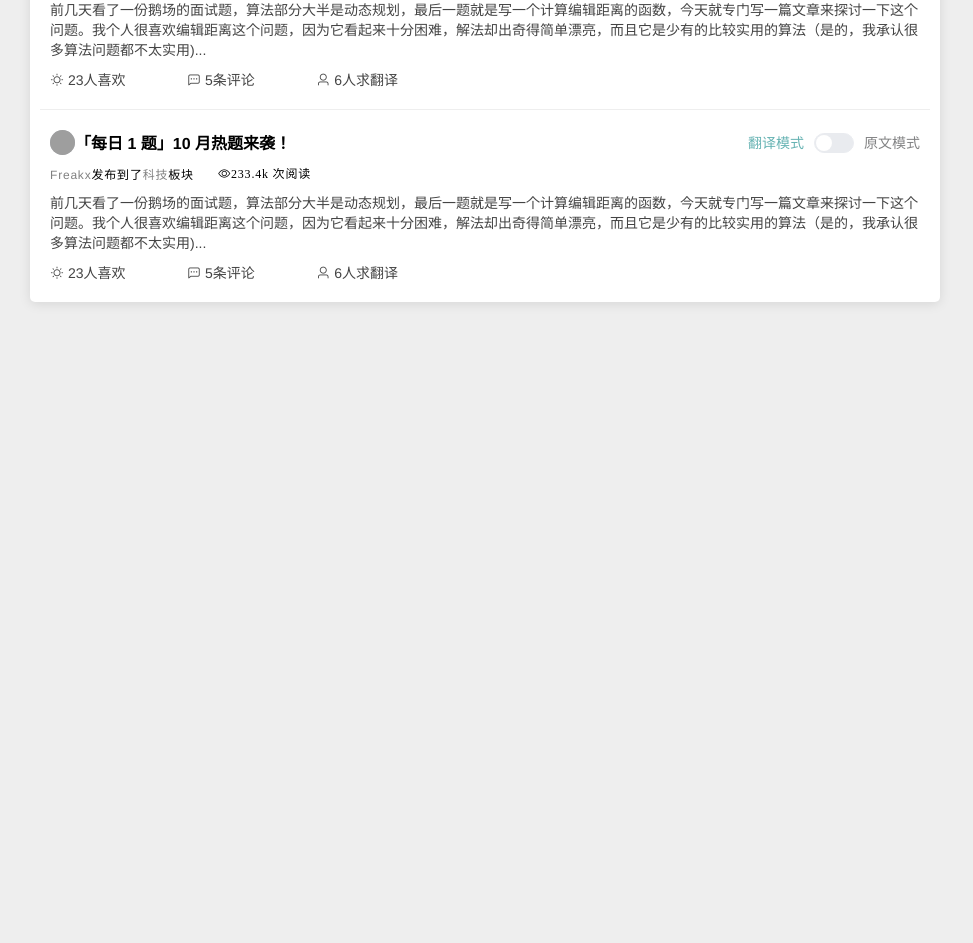
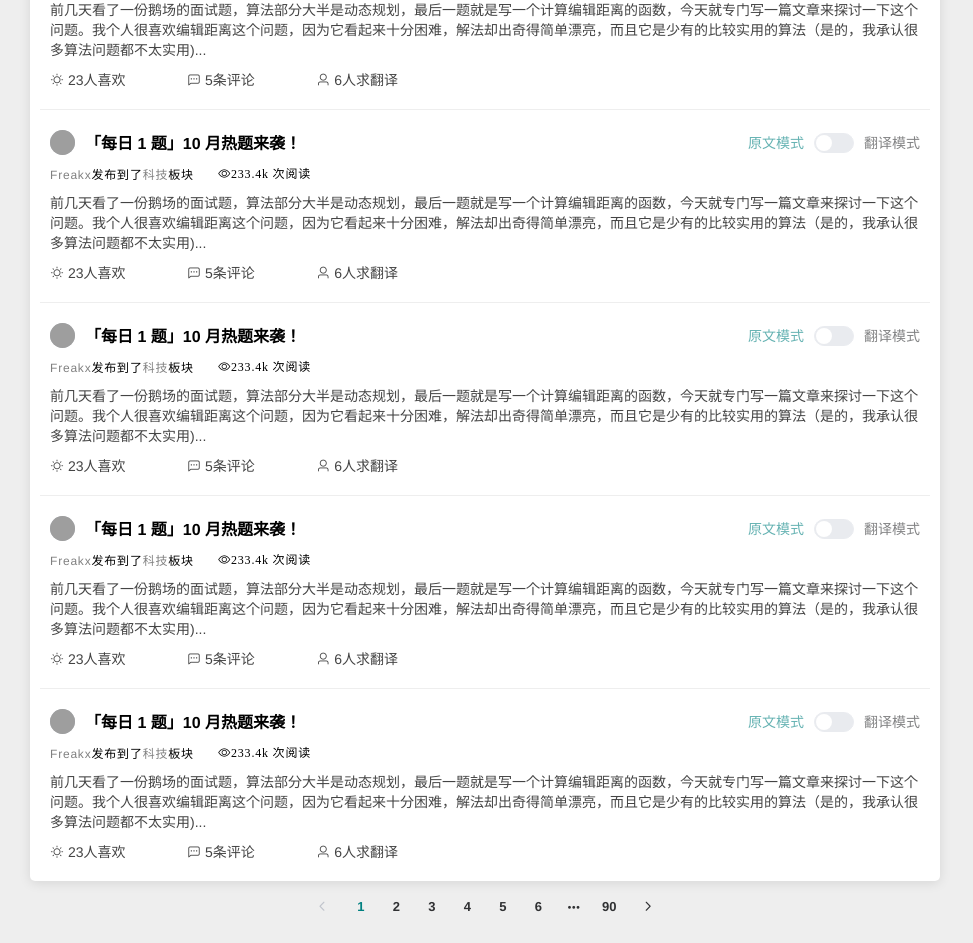
Before and after one commit to Freg-x/yunyi-frontEnd, a Vue app: page /#/news in a window 1280 px wide. Shown: the part 300-1243 px from the top of the page, without its empty margins (0-973 px from the left). Before the commit the page ends 800 px from the top, so only its background shows below. Built offline with nearby package versions, Linux system fonts and the light colour scheme; grey boxes are pictures that could not be loaded.

Commit message:
切切图，增加移动端判断

```diff
--- a/src/App.vue
+++ b/src/App.vue
@@ -1,8 +1,8 @@
 <template>
   <div id="app">
 
-    <el-container>
-      <el-header height = "35px">
+    <el-container >
+      <el-header height = "35px" v-if="!isMobile">
         <el-row align="middle" type="flex">
 
           <!--左半部分banner-->
@@ -88,6 +88,7 @@ export default {
   name: 'app',
   data(){
     return{
+      isMobile:true,
       rightOffset:14,
       sections:[
         {
@@ -152,10 +153,21 @@ export default {
   methods:{
     sendRegisterRequest:function(){
       alert("等待域名备案中。。。");
+    },
+    _isMobile:function() {
+      let flag = navigator.userAgent.match(/(phone|pad|pod|iPhone|iPod|ios|iPad|Android|Mobile|BlackBerry|IEMobile|MQQBrowser|JUC|Fennec|wOSBrowser|BrowserNG|WebOS|Symbian|Windows Phone)/i)
+      return flag;
     }
   },
 
   components: {
+  },
+
+created:function(){
+      this.isMobile = this._isMobile();
+      if(this.isMobile){
+        this.$router.push({name:'mobile'});
+      }
   }
 }
 </script>
--- /dev/null
+++ b/src/components/common/mobile.vue
@@ -0,0 +1,43 @@
+<template>
+  <div id="mobile">
+      <br>
+      <br>
+      <br>
+      <div>当前版本尚未支持移动端</div>
+      <br>
+      <div>请使用pc浏览器访问</div>
+
+      <div class="imgArea">
+          <img src="../../assets/logo-tb.png" alt="logo" style="width:450px;height:300px">
+      </div>
+
+  </div>
+</template>
+
+<script>
+
+export default {
+  name: 'mobile',
+  data(){
+      return {
+      }
+  }
+}
+
+</script>
+
+<style>
+#mobile {
+  font-family: 'Avenir', Helvetica, Arial, sans-serif;
+  -webkit-font-smoothing: antialiased;
+  -moz-osx-font-smoothing: grayscale;
+  text-align: center;
+  color: #2c3e50;
+}
+
+.imgArea{
+    display: flex;
+    justify-content: center;
+}
+
+</style>
--- a/src/components/news/newsMain.vue
+++ b/src/components/news/newsMain.vue
@@ -1,5 +1,7 @@
 <template>
   <div id="newsMain">
+
+      <!--类别选择器-->
       <el-row>
           <el-col
           :span="4"
@@ -25,6 +27,7 @@
 
       </el-row>
 
+    <!--查询和模式选择器-->
       <el-row>
           <el-col :span="14">
             <el-menu
@@ -62,6 +65,7 @@
           </el-col>
       </el-row>
 
+        <!--所有新闻的列表-->
       <div class="allNews">
         <div
         class="newsCell"
@@ -72,13 +76,14 @@
             <div class="firstLine">
                 <div class="left">
                     <el-avatar :size="25" :src="news.writerAvatar"></el-avatar>
-                    <div class="newsTitle">{{news.title}}</div>
+                    <div class="newsTitle" @click="handleNewsClick(news.newsId)">{{news.curMode == 0?news.title:news.transTitle}}</div>
                 </div>
                 <el-switch
                 v-model="news.curMode"
-                active-text="原文模式"
-                inactive-text="翻译模式"
+                active-text="翻译模式"
+                inactive-text="原文模式"
                 :disabled="!news.hasTrans"
+                :title="news.switchTitle"
                 >
                 </el-switch>
             </div>
@@ -92,7 +97,7 @@
             </div>
 
             <div class="thirdLine">
-                {{news.summary+"..."}}
+                {{news.curMode==0?news.summary+"...":news.transSummary+"..."}}
             </div>
             <div class="lastLine">
                 <div>
@@ -111,6 +116,13 @@
 
         </div>
       </div>
+
+    <el-pagination
+    id="newsPagination"
+    layout="prev, pager, next"
+    :total="newsPageCount"
+    @current-change="handleCurrentPageChange"
+    ></el-pagination>
 
 
   </div>
@@ -165,36 +177,97 @@ export default {
           displayMode:"1",
 
           newsList:[
-              {
+              {   newsId:"1",
                   title:"「每日 1 题」9 月热题来袭！",
+                  transTitle:" 原文的翻译原文的翻译原文的翻译",
                   writerAvatar:"https://cube.elemecdn.com/3/7c/3ea6beec64369c2642b92c6726f1epng.png",
                   writerName:"Freakx",
                   genre:"科技",
                   viewNum:"16.4k",
                   hasTrans:true,
+                  switchTitle:"显示最高赞翻译",
                   curMode:0,
                   likeNum:23,
                   commentNum:5,
                   transRequestNum:6,
                   summary:"前几天看了一份鹅场的面试题，算法部分大半是动态规划，最后一题就是写一个计算编辑距离的函数，今天就专门写一篇文章来探讨一下这个问题。我个人很喜欢编辑距离这个问题，因为它看起来十分困难，解法却出奇得简单漂亮，而且它是少有的比较实用的算法（是的，我承认很多算法问题都不太实用)",
+                  transSummary:"原文的翻译原文的翻译原文的翻译原文的翻译原文的翻译原文的翻译原文的翻译原文的翻译原文的翻译原文的翻译原文的翻译原文的翻译"
               },
               {
+                  newsId:"2",
                   title:"「每日 1 题」10 月热题来袭！",
+                  transTitle:"",
                   writerAvatar:"https://cube.elemecdn.com/3/7c/3ea6beec64369c2642b92c6726f1epng.png",
                   writerName:"Freakx",
                   genre:"科技",
                   viewNum:"233.4k",
                   hasTrans:false,
+                  switchTitle:"该文章目前没有翻译",
                   curMode:0,
                   likeNum:23,
                   commentNum:5,
                   transRequestNum:6,
                   summary:"前几天看了一份鹅场的面试题，算法部分大半是动态规划，最后一题就是写一个计算编辑距离的函数，今天就专门写一篇文章来探讨一下这个问题。我个人很喜欢编辑距离这个问题，因为它看起来十分困难，解法却出奇得简单漂亮，而且它是少有的比较实用的算法（是的，我承认很多算法问题都不太实用)",
+                  transSummary:""
+              },
+              {
+                  newsId:"3",
+                  title:"「每日 1 题」10 月热题来袭！",
+                  transTitle:"",
+                  writerAvatar:"https://cube.elemecdn.com/3/7c/3ea6beec64369c2642b92c6726f1epng.png",
+                  writerName:"Freakx",
+                  genre:"科技",
+                  viewNum:"233.4k",
+                  hasTrans:false,
+                  switchTitle:"该文章目前没有翻译",
+                  curMode:0,
+                  likeNum:23,
+                  commentNum:5,
+                  transRequestNum:6,
+                  summary:"前几天看了一份鹅场的面试题，算法部分大半是动态规划，最后一题就是写一个计算编辑距离的函数，今天就专门写一篇文章来探讨一下这个问题。我个人很喜欢编辑距离这个问题，因为它看起来十分困难，解法却出奇得简单漂亮，而且它是少有的比较实用的算法（是的，我承认很多算法问题都不太实用)",
+                  transSummary:""
+              },
+              {
+                  newsId:"4",
+                  title:"「每日 1 题」10 月热题来袭！",
+                  transTitle:"",
+                  writerAvatar:"https://cube.elemecdn.com/3/7c/3ea6beec64369c2642b92c6726f1epng.png",
+                  writerName:"Freakx",
+                  genre:"科技",
+                  viewNum:"233.4k",
+                  hasTrans:false,
+                  switchTitle:"该文章目前没有翻译",
+                  curMode:0,
+                  likeNum:23,
+                  commentNum:5,
+                  transRequestNum:6,
+                  summary:"前几天看了一份鹅场的面试题，算法部分大半是动态规划，最后一题就是写一个计算编辑距离的函数，今天就专门写一篇文章来探讨一下这个问题。我个人很喜欢编辑距离这个问题，因为它看起来十分困难，解法却出奇得简单漂亮，而且它是少有的比较实用的算法（是的，我承认很多算法问题都不太实用)",
+                  transSummary:""
+              },
+              {
+                  newsId:"5",
+                  title:"「每日 1 题」10 月热题来袭！",
+                  transTitle:"",
+                  writerAvatar:"https://cube.elemecdn.com/3/7c/3ea6beec64369c2642b92c6726f1epng.png",
+                  writerName:"Freakx",
+                  genre:"科技",
+                  viewNum:"233.4k",
+                  hasTrans:false,
+                  switchTitle:"该文章目前没有翻译",
+                  curMode:0,
+                  likeNum:23,
+                  commentNum:5,
+                  transRequestNum:6,
+                  summary:"前几天看了一份鹅场的面试题，算法部分大半是动态规划，最后一题就是写一个计算编辑距离的函数，今天就专门写一篇文章来探讨一下这个问题。我个人很喜欢编辑距离这个问题，因为它看起来十分困难，解法却出奇得简单漂亮，而且它是少有的比较实用的算法（是的，我承认很多算法问题都不太实用)",
+                  transSummary:""
               }
-          ]
+          ],
+
+          newsPageCount:900
       }
   },
   computed:{
+
   },
   components:{
   },
@@ -210,7 +283,15 @@ export default {
 
           console.log(key);
 
+      },
+
+      handleNewsClick:function(_newsId){
+          this.$router.push({name:'singleNews',params:{newsId:_newsId}});
+      },
+      handleCurrentPageChange(newPage){
+          console.log(newPage);
       }
+
   }
 }
 
@@ -225,11 +306,11 @@ export default {
   color: #909399;
 }
 
-.genreSelect{
+#newsMain .genreSelect{
     color:#303133;
 }
 
-.genreWrapper{
+#newsMain .genreWrapper{
     background-color: white;
     height: 70px;
     font-size: 14px;
@@ -244,15 +325,15 @@ export default {
     transition:0.2s;
 }
 
-.genreWrapper:hover{
+#newsMain .genreWrapper:hover{
     cursor: pointer;
 }
 
-#modeChangeMenu{
+#newsMain #modeChangeMenu{
     margin:10px 10px;
 }
 
-#newsSearchInput{
+#newsMain #newsSearchInput{
     border:none;
     border-radius: 0px;
     margin-top:31px;
@@ -263,19 +344,19 @@ export default {
     background-color: #EEEEEE;
 }
 
-#newsSearchInput:focus{
+#newsMain #newsSearchInput:focus{
     border-bottom:1px solid #909399;
 }
 
-.newsSearchIcon{
+#newsMain .newsSearchIcon{
     margin-top:45px;
 }
 
-.newsSearchIcon:hover{
+ #newsMain .newsSearchIcon:hover{
     cursor: pointer;
 }
 
-#sortMethod{
+#newsMain #sortMethod{
     font-size: 12px;
     border:none;
     background-color:#EEEEEE;
@@ -284,7 +365,7 @@ export default {
     transition: 0.3s;
 }
 
-.el-icon-arrow-up{
+#newsMain .el-row .el-col .el-select .el-input .el-input__suffix .el-input__suffix-inner .el-icon-arrow-up{
     margin-top:16px;
 }
 
@@ -306,10 +387,6 @@ export default {
     background-color: white;
 }
 
-.allNews .newsCell:hover{
-    cursor: pointer;
-}
-
 .allNews .newsCell .firstLine{
     margin:10px 0px;
     display: flex;
@@ -322,6 +399,7 @@ export default {
 }
 
 .allNews .newsCell .firstLine .left .newsTitle{
+    margin-left: 10px;
     font-size:16px;
     font-weight: bold;
     color:black;
@@ -330,6 +408,7 @@ export default {
 
 .allNews .newsCell .firstLine .left .newsTitle:hover{
     color:teal;
+    cursor: pointer;
 }
 
 .allNews .newsCell .secondLine{
@@ -361,4 +440,16 @@ export default {
     justify-content: space-between;
 
 }
+
+#newsMain .el-pagination .btn-next{
+    background-color: #EEEEEE;
+}
+
+#newsMain .el-pagination .btn-prev{
+    background-color: #EEEEEE;
+}
+
+#newsMain .el-pager li{
+    background-color: #EEEEEE;
+}
 </style>
--- /dev/null
+++ b/src/components/news/singleNews.vue
@@ -0,0 +1,34 @@
+<template>
+  <div id="singleNews">
+      <el-row>
+          <el-col :span="24">{{'当前新闻id：'+ newsId}}</el-col>
+      </el-row>
+  </div>
+</template>
+
+<script>
+
+export default {
+  name: 'singleNews',
+  data(){
+      return {
+          test:'单个新闻界面',
+          newsId:''
+      }
+  },
+created:function(){
+    this.newsId = this.$route.params.newsId;
+  }
+}
+
+</script>
+
+<style>
+#banner {
+  font-family: 'Avenir', Helvetica, Arial, sans-serif;
+  -webkit-font-smoothing: antialiased;
+  -moz-osx-font-smoothing: grayscale;
+  text-align: center;
+  color: #2c3e50;
+}
+</style>
--- a/src/main.js
+++ b/src/main.js
@@ -1,6 +1,8 @@
 import Vue from 'vue'
 import App from './App.vue'
+import mobile from './components/common/mobile.vue'
 import news from './components/news/news.vue'
+import singleNews from './components/news/singleNews.vue'
 import lyrics from './components/lyrics/lyrics.vue'
 import intro from './components/intro/intro.vue'
 
@@ -25,9 +27,19 @@ const routes = [
     component:intro
   },
   {
+    path:'mobile',
+    name:'mobile',
+    component:mobile
+  },
+  {
     path:'/news',
     name:'news',
     component:news
+  },
+  {
+    path:'/news/:newsId',
+    name:'singleNews',
+    component:singleNews
   },
   {
     path:'/lyrics',
```
Also changed, not shown: src/assets/logo-tb.png (added), src/components/common/footer.vue (added).
